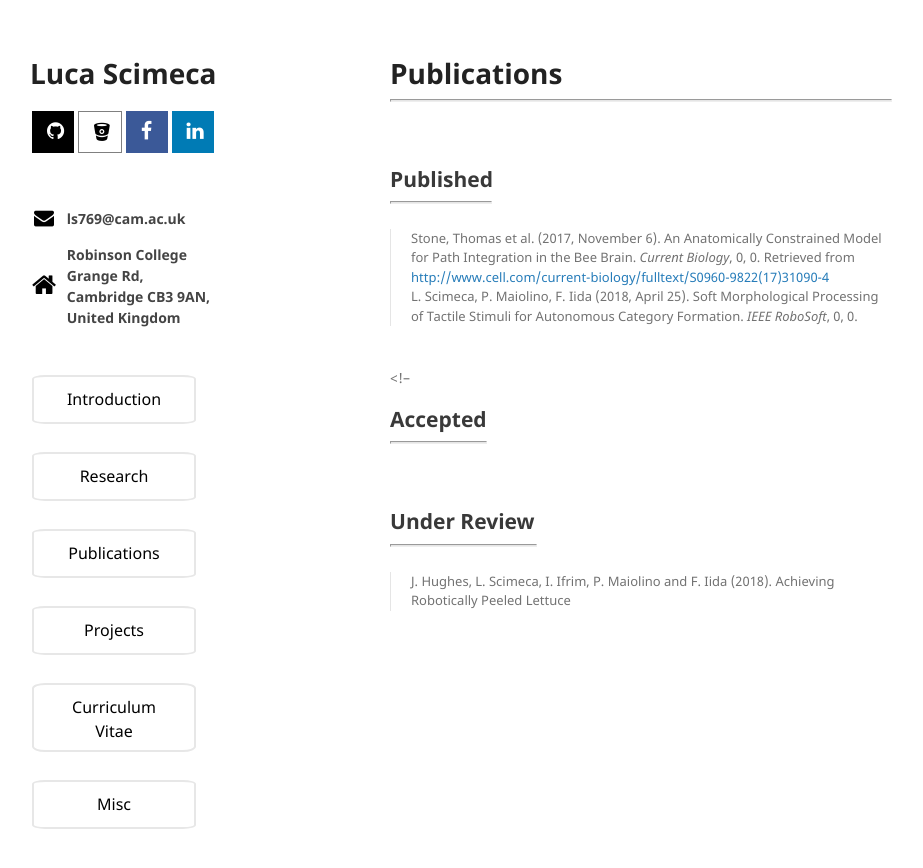
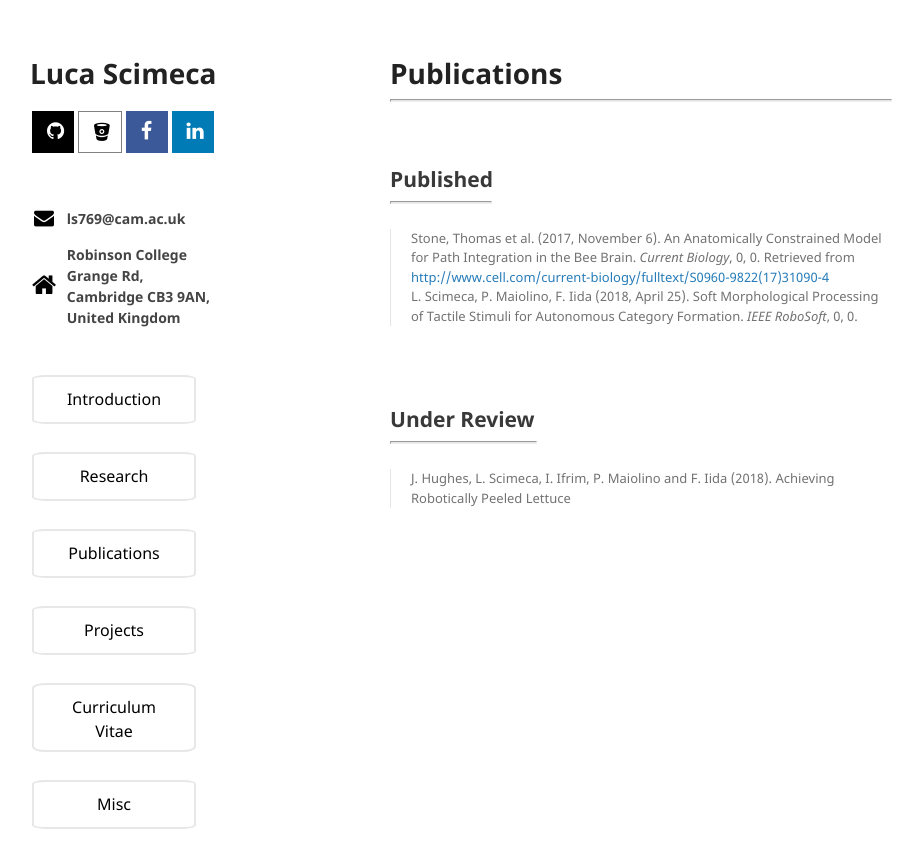
Before and after one commit to lucascimeca/lucascimeca.github.io, a Jekyll site: the page built from publications.md, in a window 1280 px wide. Shown: the top 868 px of the page, without its empty margins (180-1103 px from the left). Built offline with Jekyll 4.4.1, drawn with Linux system fonts in a browser that asks for light colours; nearby versions of some CDN libraries; the repository's description, which GitHub fills in, is left out; our own code applies the rules of GitHub Pages for plain Markdown files.

Commit message:
Update publications.md

```diff
--- a/publications.md
+++ b/publications.md
@@ -16,9 +16,9 @@ layout: default
 
 <br/>
 
-<!--
+<!---
 ## [](#accepted) Accepted
-<hr style="width: 95px">
+<hr style="width: 95px">--->
 
 
 <br/>
```
